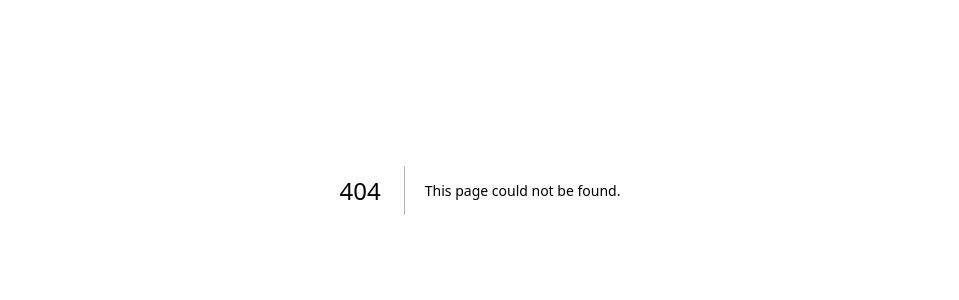
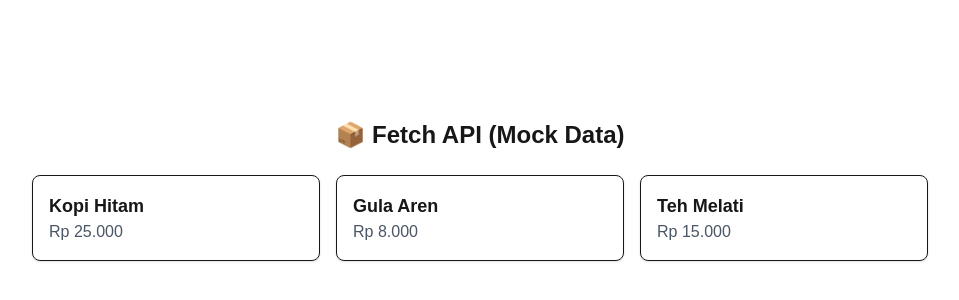
Before and after one commit to ddhewitte/Repetition-Next-JS, a Next.js app: page /api-demo in a window 1280 px wide. Before the commit this address had no page. Shown: the part 210-510 px from the top of the page, without its empty margins (160-1119 px from the left). Built offline with nearby package versions, Linux system fonts and the light colour scheme.

Commit message:
Latihan : fetch mock API simple

```diff
--- /dev/null
+++ b/app/api-demo/page.tsx
@@ -0,0 +1,43 @@
+// Tidak perlu 'use client' karena kita fetch di server
+
+interface Product {
+  id: number;
+  name: string;
+  price: number;
+}
+
+async function getProducts(): Promise<Product[]> {
+  // Simulasi API call (mock data)
+  const mockData = [
+    { id: 1, name: "Kopi Hitam", price: 25000 },
+    { id: 2, name: "Gula Aren", price: 8000 },
+    { id: 3, name: "Teh Melati", price: 15000 },
+  ];
+
+  // Simulasi delay API
+  await new Promise((resolve) => setTimeout(resolve, 500));
+
+  return mockData;
+}
+
+export default async function ApiDemoPage() {
+  const products = await getProducts();
+
+  return (
+    <main className="min-h-screen flex flex-col items-center justify-center gap-6 p-6">
+      <h1 className="text-2xl font-bold">📦 Fetch API (Mock Data)</h1>
+
+      <div className="grid grid-cols-1 md:grid-cols-3 gap-4 w-full max-w-4xl">
+        {products.map((item) => (
+          <div
+            key={item.id}
+            className="border rounded-lg p-4 shadow hover:shadow-md transition"
+          >
+            <h3 className="font-semibold text-lg">{item.name}</h3>
+            <p className="text-gray-600">Rp {item.price.toLocaleString('id-ID')}</p>
+          </div>
+        ))}
+      </div>
+    </main>
+  );
+}
```
